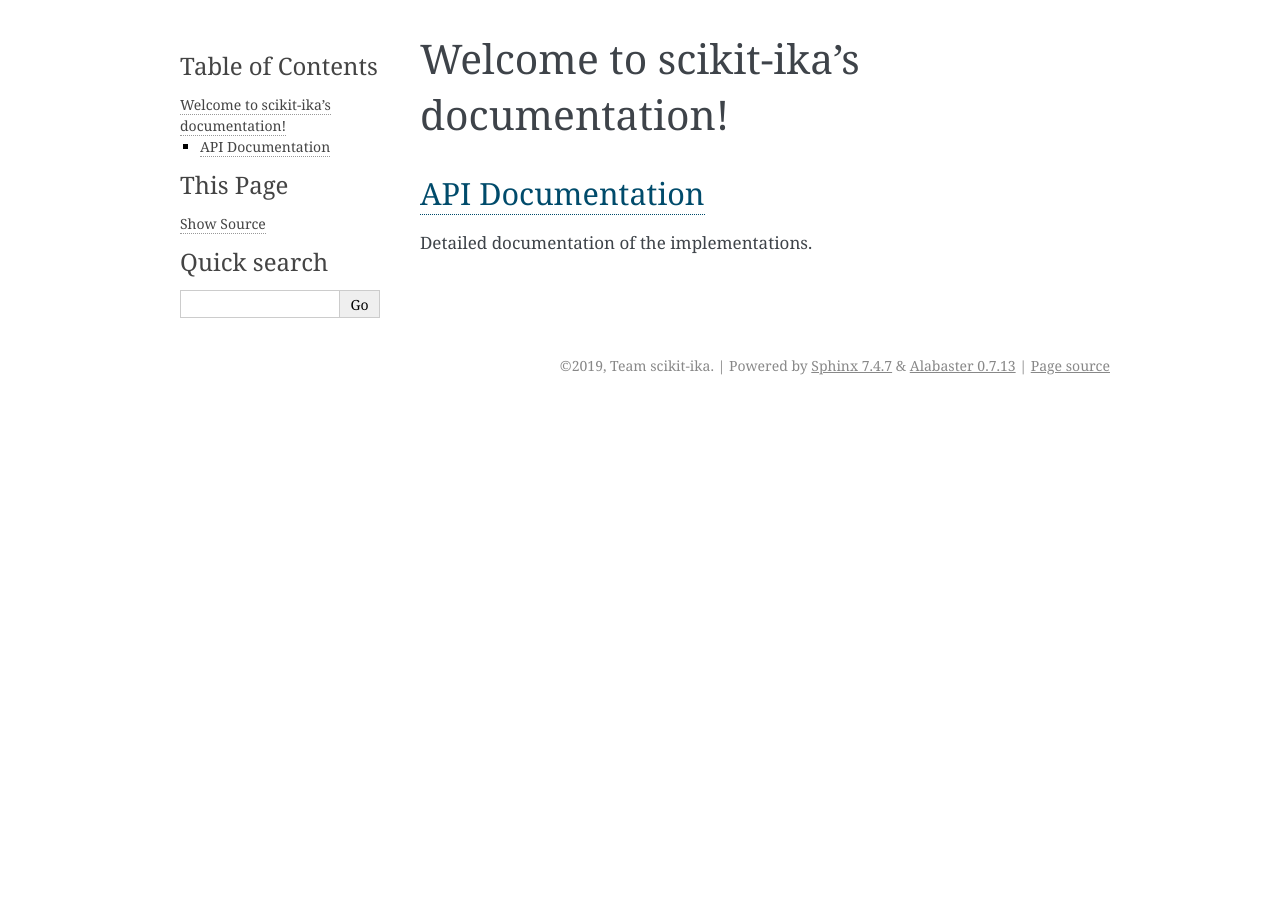
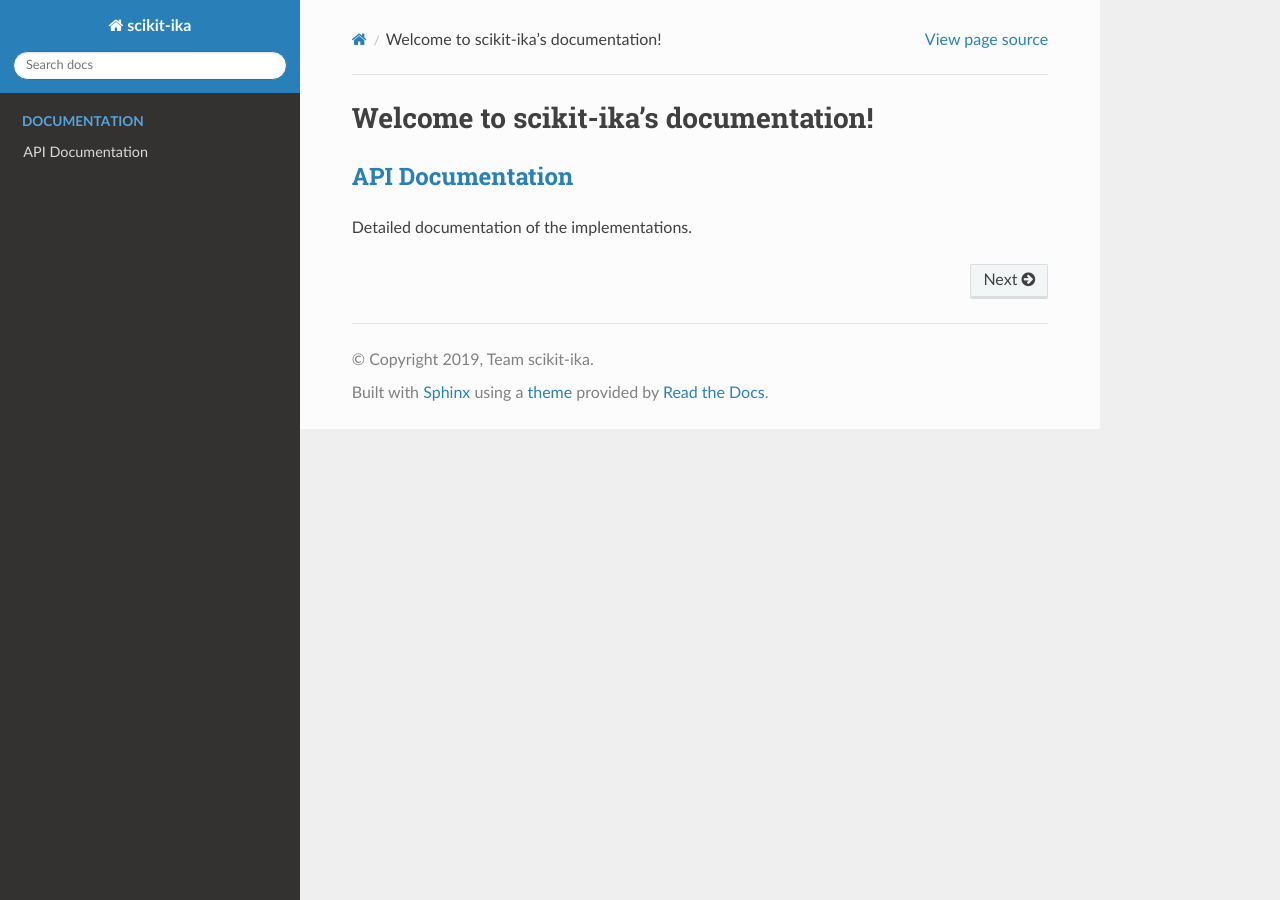
Before and after one commit to scikit-ika/scikit-ika, a Sphinx documentation site: the page built from docs/index.rst, in a window 1280 px wide. Built offline with Sphinx 7.4.7 and the Read the Docs theme 2.0.0, drawn with Linux system fonts in a browser that asks for light colours.

Commit message:
Update docs and doc theme

```diff
--- a/docs/conf.py
+++ b/docs/conf.py
@@ -51,7 +51,7 @@
 # The theme to use for HTML and HTML Help pages.  See the documentation for
 # a list of builtin themes.
 #
-html_theme = 'alabaster'
+html_theme = 'sphinx_rtd_theme'
 
 # Add any paths that contain custom static files (such as style sheets) here,
 # relative to this directory. They are copied after the builtin static files,
```
Also changed, not shown: docs/documentation.rst (+4 -4 lines).
